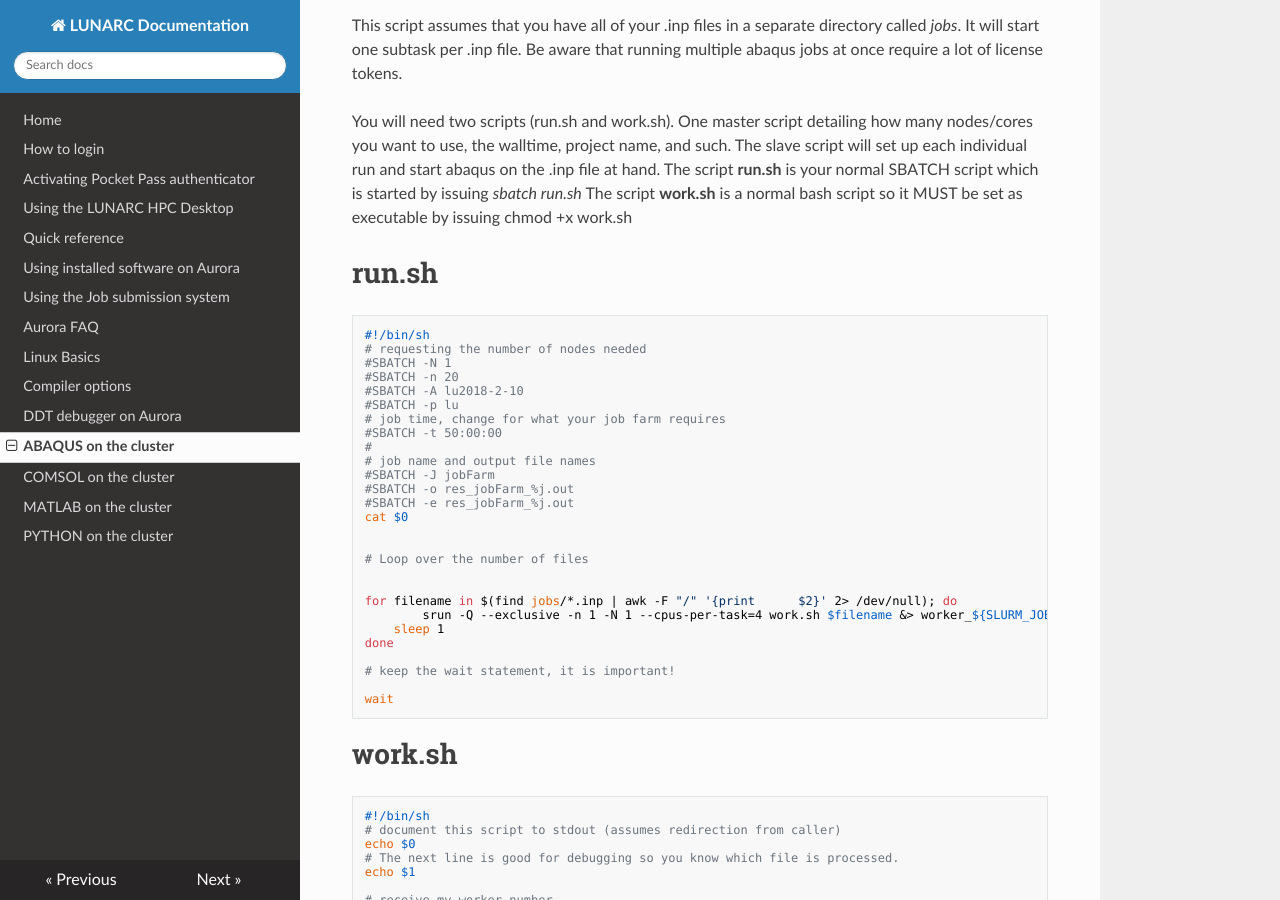
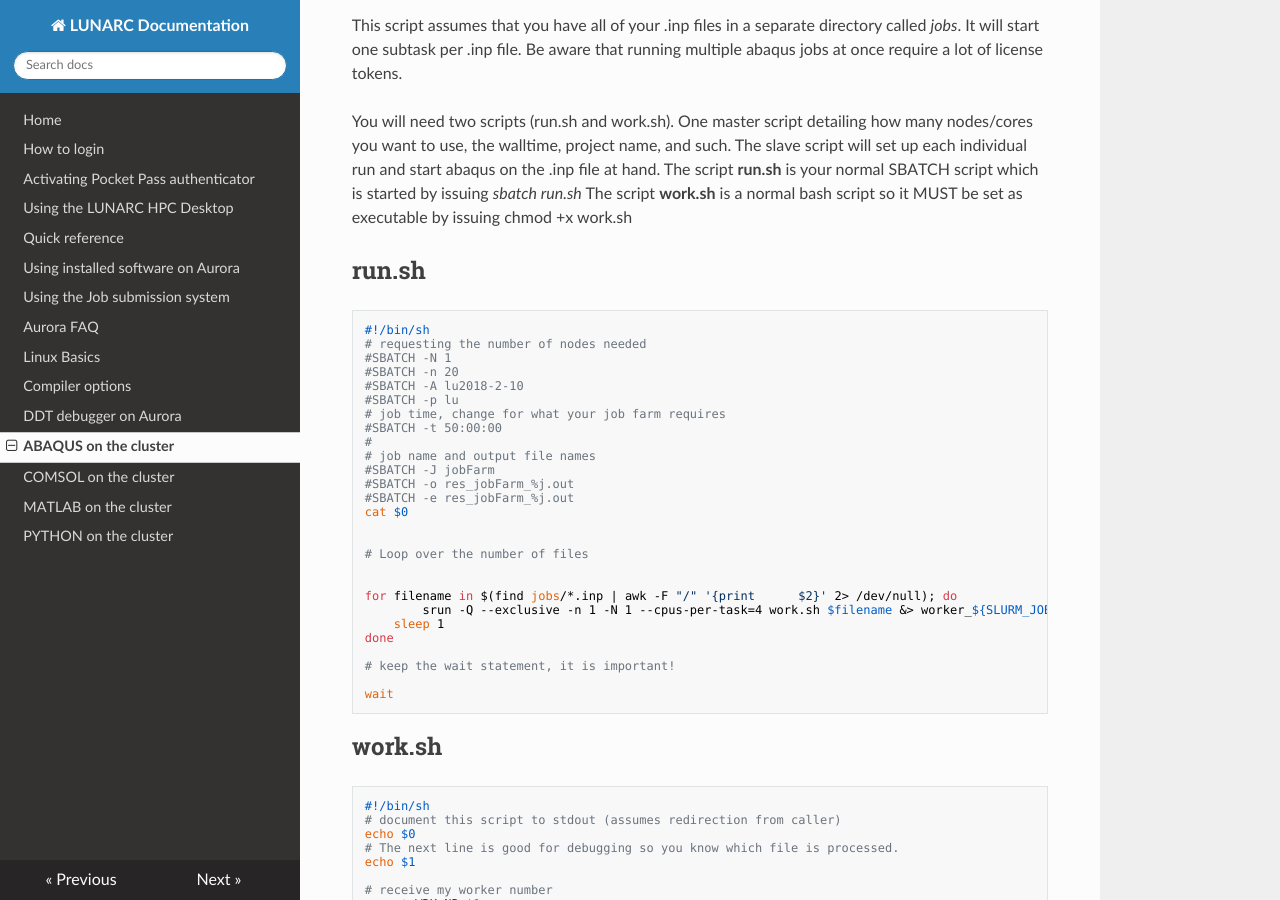
Before and after one commit to lunarc/lunarc_docs, an MkDocs documentation site: the page built from docs/Abaqus.md, in a window 1280 px wide and 900 px high, scrolled down 1878 px. Built offline with MkDocs 1.6.1, drawn with Linux system fonts in a browser that asks for light colours; nearby versions of some CDN libraries; old or Windows-style settings are respelled for this version of MkDocs.

```diff
--- a/docs/Abaqus.md
+++ b/docs/Abaqus.md
@@ -83,7 +83,7 @@ You will need two scripts (run.sh and work.sh). One master script detailing how
 The script **run.sh** is your normal SBATCH script which is started by issuing *sbatch run.sh*
 The script **work.sh** is a normal bash script so it MUST be set as executable by issuing chmod +x work.sh
 
-# run.sh
+## run.sh
 
     #!/bin/sh
     # requesting the number of nodes needed
@@ -114,7 +114,7 @@ The script **work.sh** is a normal bash script so it MUST be set as executable b
     wait
 
 
-# work.sh
+## work.sh
 
     #!/bin/sh
     # document this script to stdout (assumes redirection from caller)
```
